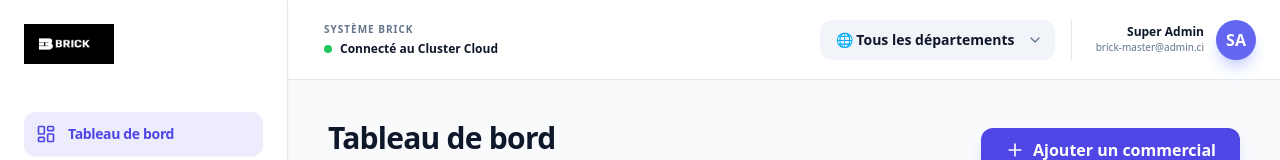
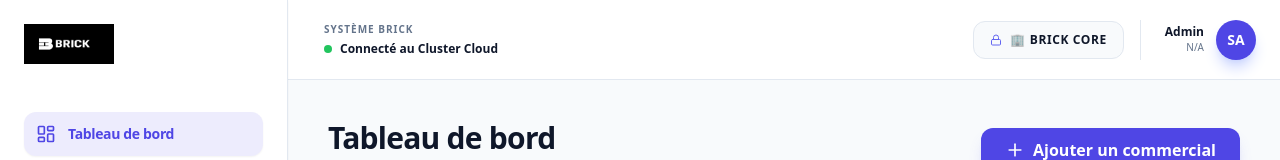
Before and after one commit to BRICKGO-Comit/BRICK-01, a Next.js app in the folder apps/admin/: page / in a window 1280 px wide. Shown: the top 160 px of the page. Built offline with nearby package versions, Linux system fonts and the light colour scheme; no server answers; the database is empty.

Commit message:
security(admin): secure department selector and dynamize header profile info in LayoutWrapper

```diff
--- a/apps/admin/src/components/LayoutWrapper.tsx
+++ b/apps/admin/src/components/LayoutWrapper.tsx
@@ -1,10 +1,11 @@
 'use client';
 
-import { useState } from 'react';
+import { useState, useEffect } from 'react';
 import { usePathname } from 'next/navigation';
 import Sidebar from '@/components/Sidebar';
-import { Menu, ChevronDown } from 'lucide-react';
+import { Menu, ChevronDown, Lock, Loader2 } from 'lucide-react';
 import { useDepartment } from '@/context/DepartmentContext';
+import { supabase } from '@/lib/supabase';
 
 export default function LayoutWrapper({ children }: { children: React.ReactNode }) {
     const pathname = usePathname();
@@ -12,9 +13,54 @@ export default function LayoutWrapper({ children }: { children: React.ReactNode
     const { department, setDepartment } = useDepartment();
     const [isSidebarOpen, setIsSidebarOpen] = useState(false);
 
+    // Profile state
+    const [profile, setProfile] = useState<any>(null);
+    const [loadingProfile, setLoadingProfile] = useState(true);
+
+    useEffect(() => {
+        if (isLoginPage) return;
+
+        async function loadUserProfile() {
+            try {
+                setLoadingProfile(true);
+                const { data: { session } } = await supabase.auth.getSession();
+
+                if (session) {
+                    const { data, error } = await supabase
+                        .from('profiles')
+                        .select('*')
+                        .eq('id', session.user.id)
+                        .single();
+
+                    if (!error && data) {
+                        setProfile(data);
+
+                        // If user is a regular admin, restrict their department state to their assigned department
+                        if (data.role !== 'super_admin' && data.department) {
+                            setDepartment(data.department);
+                        }
+                    }
+                }
+            } catch (err) {
+                console.error("Error loading user profile in layout:", err);
+            } finally {
+                setLoadingProfile(false);
+            }
+        }
+
+        loadUserProfile();
+    }, [isLoginPage]);
+
     if (isLoginPage) {
         return <>{children}</>;
     }
+
+    const isSuperAdmin = profile?.role === 'super_admin';
+
+    // Generate Initials
+    const initials = profile
+        ? (profile.first_name?.[0] || '') + (profile.last_name?.[0] || '') || (profile.email?.[0] || 'A').toUpperCase()
+        : 'SA';
 
     return (
         <div className="flex min-h-screen bg-[#F8FAFC] text-[#1E293B] font-sans">
@@ -39,9 +85,17 @@ export default function LayoutWrapper({ children }: { children: React.ReactNode
                         </div>
                     </div>
 
-                    {/* Department Selector */}
+                    {/* Department Selector & Profile Block */}
                     <div className="flex items-center space-x-4">
-                        <div className="relative group">
+                        {loadingProfile ? (
+                            <div className="flex items-center space-x-2 bg-[#F1F5F9] px-4 py-2 rounded-xl text-xs text-[#64748B] font-bold">
+                                <Loader2 size={12} className="animate-spin text-indigo-500" />
+                                <span>CHARGEMENT...</span>
+                            </div>
+                        ) : (
+                            <div className="relative group flex items-center">
+                                {isSuperAdmin ? (
+                                    <>
                                         <select
                                             value={department}
                                             onChange={(e) => setDepartment(e.target.value as any)}
@@ -52,15 +106,36 @@ export default function LayoutWrapper({ children }: { children: React.ReactNode
                                             <option value="brick_food">🍔 Brick Food</option>
                                         </select>
                                         <ChevronDown size={16} className="absolute right-3 top-1/2 -translate-y-1/2 text-[#64748B] pointer-events-none" />
+                                    </>
+                                ) : (
+                                    <div className="flex items-center bg-[#F8FAFC] border border-[#E2E8F0] px-4 py-2.5 rounded-xl space-x-2">
+                                        <Lock size={12} className="text-indigo-500" />
+                                        <span className="text-xs font-black text-[#0F172A] uppercase tracking-wider">
+                                            {profile?.department === 'brick_food' ? '🍔 Brick Food' : '🏢 Brick Core'}
+                                        </span>
                                     </div>
+                                )}
+                            </div>
+                        )}
 
                         <div className="hidden sm:flex items-center space-x-3 border-l border-[#E2E8F0] pl-6 ml-2">
+                            {loadingProfile ? (
+                                <div className="text-right space-y-1">
+                                    <div className="h-3 w-20 bg-slate-100 animate-pulse rounded"></div>
+                                    <div className="h-2 w-32 bg-slate-100 animate-pulse rounded"></div>
+                                </div>
+                            ) : (
                                 <div className="text-right">
-                                <p className="text-xs font-bold text-[#0F172A]">Super Admin</p>
-                                <p className="text-[10px] text-[#64748B] font-medium">brick-master@admin.ci</p>
+                                    <p className="text-xs font-bold text-[#0F172A]">
+                                        {profile?.first_name || profile?.last_name
+                                            ? `${profile.first_name || ''} ${profile.last_name || ''}`
+                                            : (isSuperAdmin ? 'Super Admin' : 'Admin')}
+                                    </p>
+                                    <p className="text-[10px] text-[#64748B] font-medium max-w-[150px] truncate">{profile?.email || 'N/A'}</p>
                                 </div>
-                            <div className="w-10 h-10 rounded-full bg-indigo-500 flex items-center justify-center text-white font-black shadow-lg shadow-indigo-200">
-                                SA
+                            )}
+                            <div className="w-10 h-10 rounded-full bg-indigo-600 flex items-center justify-center text-white font-black shadow-lg shadow-indigo-200 uppercase text-sm">
+                                {initials}
                             </div>
                         </div>
                     </div>
```
Lines whose indentation alone changed are shown as unchanged.
